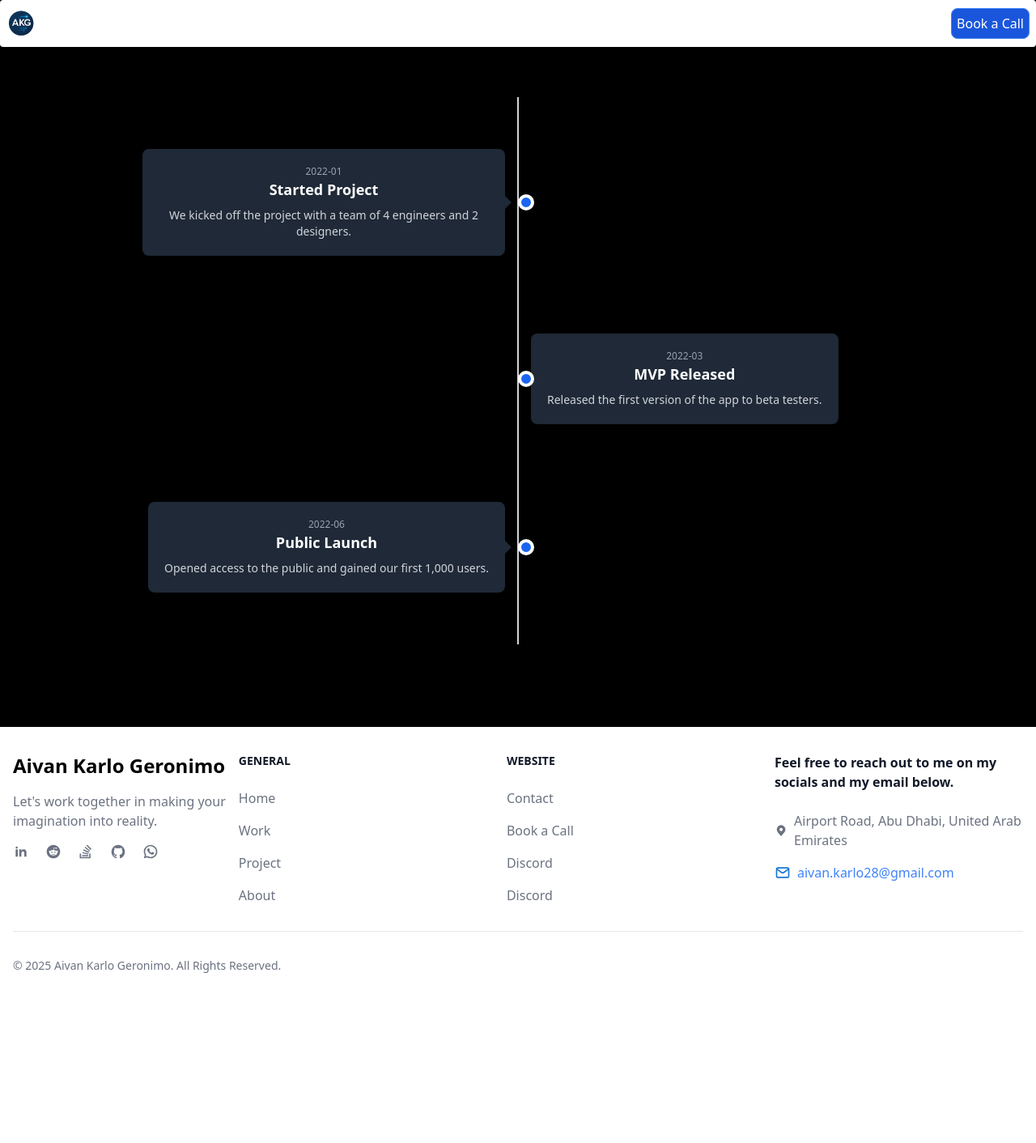
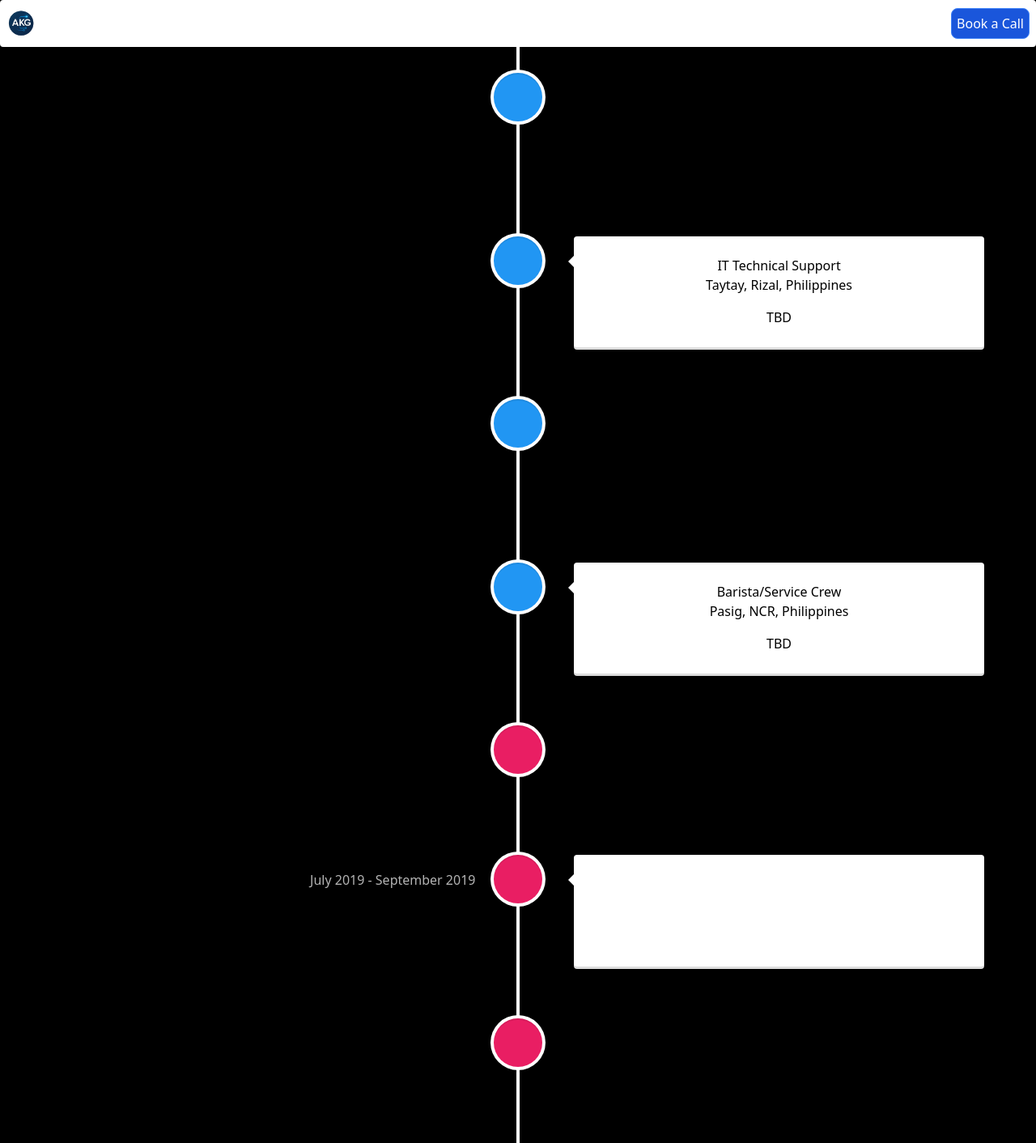
Before and after one commit to avnkrlo/react_portfolio, a React (Vite) app: page /react_portfolio/work in a window 1280 px wide. Shown: the top 1412 px of the page at 81% size. Before the commit the page ends 1235 px from the top, so only its background shows below. Built offline with nearby package versions, Linux system fonts and the light colour scheme.

Commit message:
replace timeline, need fix

```diff
--- /dev/null
+++ b/src/components/AlternateTimeline.tsx
@@ -0,0 +1,100 @@
+import { VerticalTimeline, VerticalTimelineElement }  from 'react-vertical-timeline-component';
+import 'react-vertical-timeline-component/style.min.css';
+
+export default function AlternateTimeline() {
+  return (
+    <VerticalTimeline>
+      <VerticalTimelineElement
+        className="vertical-timeline-element--work text-black dark:text-white"
+        contentStyle={{ background: 'rgb(33, 150, 243)', color: '#fff' }}
+        contentArrowStyle={{ borderRight: '7px solid  rgb(33, 150, 243)' }}
+        date="May 2025 - Present"
+        iconStyle={{ background: 'rgb(33, 150, 243)', color: '#fff' }}
+        // icon={<WorkIcon />}
+      >
+        <h3 className="vertical-timeline-element-title">Concierge/Receptionist</h3>
+        <h4 className="vertical-timeline-element-subtitle">UAE, Abu Dhabi</h4>
+        <p>
+          TBD
+        </p>
+      </VerticalTimelineElement>
+
+      <VerticalTimelineElement
+        className="vertical-timeline-element--work text-black dark:text-white"
+        date="January 2023 - February 2025"
+        iconStyle={{ background: 'rgb(33, 150, 243)', color: '#fff' }}
+        // icon={<WorkIcon />}
+      >
+        <h3 className="vertical-timeline-element-title">IT Technical Support</h3>
+        <h4 className="vertical-timeline-element-subtitle">Taytay, Rizal, Philippines</h4>
+        <p>
+          TBD
+        </p>
+      </VerticalTimelineElement>
+
+      <VerticalTimelineElement
+        className="vertical-timeline-element--work text-black dark:text-white"
+        date="October 2021 - January 2023"
+        iconStyle={{ background: 'rgb(33, 150, 243)', color: '#fff' }}
+        // icon={<WorkIcon />}
+      >
+        <h3 className="vertical-timeline-element-title">Enterprise Support Engineer</h3>
+        <h4 className="vertical-timeline-element-subtitle">Pasig, NCR, Philippines</h4>
+        <p>
+          TBD
+        </p>
+      </VerticalTimelineElement>
+
+      <VerticalTimelineElement
+        className="vertical-timeline-element--work text-black dark:text-white"
+        date="September 2020 - March 2021"
+        iconStyle={{ background: 'rgb(33, 150, 243)', color: '#fff' }}
+        // icon={<WorkIcon />}
+      >
+        <h3 className="vertical-timeline-element-title">Barista/Service Crew</h3>
+        <h4 className="vertical-timeline-element-subtitle">Pasig, NCR, Philippines</h4>
+        <p>
+          TBD
+        </p>
+      </VerticalTimelineElement>
+
+      <VerticalTimelineElement
+        className="vertical-timeline-element--education"
+        date="March 2020"
+        iconStyle={{ background: 'rgb(233, 30, 99)', color: '#fff' }}
+        // icon={<SchoolIcon />}
+      >
+        <h3 className="vertical-timeline-element-title">Graduation</h3>
+        <h4 className="vertical-timeline-element-subtitle">Bachelor of Science in Informaton Technology</h4>
+      </VerticalTimelineElement>
+
+      <VerticalTimelineElement
+        className="vertical-timeline-element--education"
+        date="July 2019 - September 2019"
+        iconStyle={{ background: 'rgb(233, 30, 99)', color: '#fff' }}
+        // icon={<SchoolIcon />}
+      >
+        <h3 className="vertical-timeline-element-title">IT - Internship</h3>
+        <h4 className="vertical-timeline-element-subtitle">Taytay, Rizal, Philippines</h4>
+        <p>
+          TBD
+        </p>
+      </VerticalTimelineElement>
+
+      <VerticalTimelineElement
+        className="vertical-timeline-element--education"
+        date="March 2015"
+        iconStyle={{ background: 'rgb(233, 30, 99)', color: '#fff' }}
+        // icon={<SchoolIcon />}
+      >
+        <h3 className="vertical-timeline-element-title">Bachelor of Science in Information Technology</h3>
+        <h4 className="vertical-timeline-element-subtitle">Our Lady of Fatima University - Antipolo Campus</h4>
+      </VerticalTimelineElement>
+
+      <VerticalTimelineElement
+        iconStyle={{ background: 'rgb(16, 204, 82)', color: '#fff' }}
+        // icon={<StarIcon />}
+      />
+    </VerticalTimeline>
+  )
+}
--- a/src/components/Timeline.tsx
+++ /dev/null
@@ -1,132 +0,0 @@
-import React from "react";
-import { motion } from "framer-motion";
-
-type TimelineItem = {
-  date: string;
-  title: string;
-  description: string;
-};
-
-const timelineData: TimelineItem[] = [
-  {
-    date: "2022-01",
-    title: "Started Project",
-    description: "We kicked off the project with a team of 4 engineers and 2 designers.",
-  },
-  {
-    date: "2022-03",
-    title: "MVP Released",
-    description: "Released the first version of the app to beta testers.",
-  },
-  {
-    date: "2022-06",
-    title: "Public Launch",
-    description: "Opened access to the public and gained our first 1,000 users.",
-  },
-];
-
-const Timeline: React.FC = () => {
-  return (
-    <div className="relative max-w-5xl mx-auto px-4 py-16">
-      {/* Vertical line */}
-      <div className="absolute left-1/2 top-0 h-full w-[2px] bg-gray-300 -translate-x-1/2 z-0" />
-
-      <div className="flex flex-col gap-24">
-        {timelineData.map((item, index) => {
-          const isLeft = index % 2 === 0;
-
-          return (
-            <motion.div
-              key={index}
-              initial={{ opacity: 0, y: 40 }}
-              whileInView={{ opacity: 1, y: 0 }}
-              transition={{ duration: 0.5, delay: index * 0.2 }}
-              viewport={{ once: true }}
-              className="relative flex items-center"
-            >
-              {/* Left Side */}
-              <div className={`w-1/2 pr-4 flex justify-end ${isLeft ? "" : "invisible"}`}>
-                <div className="relative bg-gray-800 text-white p-5 rounded-lg shadow-lg max-w-md">
-                  {/* Tail pointing to dot */}
-                  <div className="absolute -right-2 top-1/2 transform -translate-y-1/2 w-0 h-0 border-y-8 border-y-transparent border-l-8 border-l-gray-800" />
-                  <p className="text-xs text-gray-400">{item.date}</p>
-                  <h3 className="text-lg font-bold">{item.title}</h3>
-                  <p className="text-sm text-gray-300 mt-2">{item.description}</p>
-                </div>
-              </div>
-
-              {/* Dot */}
-              <div className="w-0 relative z-10">
-                <div className="w-5 h-5 bg-blue-600 rounded-full border-4 border-white mx-auto" />
-              </div>
-
-              {/* Right Side */}
-              <div className={`w-1/2 pl-4 flex justify-start ${!isLeft ? "" : "invisible"}`}>
-                <div className="relative bg-gray-800 text-white p-5 rounded-lg shadow-lg max-w-md">
-                  {/* Tail pointing to dot */}
-                  <div className="absolute -left-2 top-1/2 transform -translate-y-1/2 w-0 h-0 border-y-8 border-y-transparent border-r-8 border-r-gray-800" />
-                  <p className="text-xs text-gray-400">{item.date}</p>
-                  <h3 className="text-lg font-bold">{item.title}</h3>
-                  <p className="text-sm text-gray-300 mt-2">{item.description}</p>
-                </div>
-              </div>
-            </motion.div>
-          );
-        })}
-      </div>
-    </div>
-  );
-};
-
-export default Timeline;
-
-
-
-
-
-
-// import { Button, Timeline, TimelineBody, TimelineContent, TimelineItem, TimelinePoint, TimelineTime, TimelineTitle,} from "flowbite-react";
-// import { HiArrowNarrowRight, HiCalendar } from "react-icons/hi";
-
-// export default function Component() {
-//   return (
-//     <Timeline>
-//       <TimelineItem>
-//         <TimelinePoint icon={HiCalendar} />
-//         <TimelineContent>
-//           <TimelineTime>February 2022</TimelineTime>
-//           <TimelineTitle>Application UI code in Tailwind CSS</TimelineTitle>
-//           <TimelineBody>
-//             Get access to over 20+ pages including a dashboard layout, charts, kanban board, calendar, and pre-order
-//             E-commerce & Marketing pages.
-//           </TimelineBody>
-//           <Button color="gray">
-//             Learn More
-//             <HiArrowNarrowRight className="ml-2 h-3 w-3" />
-//           </Button>
-//         </TimelineContent>
-//       </TimelineItem>
-//       <TimelineItem>
-//         <TimelinePoint icon={HiCalendar} />
-//         <TimelineContent>
-//           <TimelineTime>March 2022</TimelineTime>
-//           <TimelineTitle>Marketing UI design in Figma</TimelineTitle>
-//           <TimelineBody>
-//             All of the pages and components are first designed in Figma and we keep a parity between the two versions
-//             even as we update the project.
-//           </TimelineBody>
-//         </TimelineContent>
-//       </TimelineItem>
-//       <TimelineItem>
-//         <TimelinePoint icon={HiCalendar} />
-//         <TimelineContent>
-//           <TimelineTime>April 2022</TimelineTime>
-//           <TimelineTitle>E-Commerce UI code in Tailwind CSS</TimelineTitle>
-//           <TimelineBody>
-//             Get started with dozens of web components and interactive elements built on top of Tailwind CSS.
-//           </TimelineBody>
-//         </TimelineContent>
-//       </TimelineItem>
-//     </Timeline>
-//   );
-// }
--- a/src/pages/Work.tsx
+++ b/src/pages/Work.tsx
@@ -1,11 +1,11 @@
-import Timeline from '../components/Timeline';
+import AlternateTimeline from '../components/AlternateTimeline';
 
 export default function Work() {
     return (
         <>
             <div>
                 <div className="flex flex-col items-center justify-center min-h-screen max-w-screen-xl mx-auto text-center text-white">
-                    <Timeline/>
+                    <AlternateTimeline/>
                 </div>
             </div>
         </>
--- /dev/null
+++ b/src/react-vertical-timeline-component.d.ts
@@ -0,0 +1 @@
+declare module 'react-vertical-timeline-component';
```
Also changed, not shown: package.json (+7 -1 lines), 1 other file (tests, documents, lock files or other folders).
